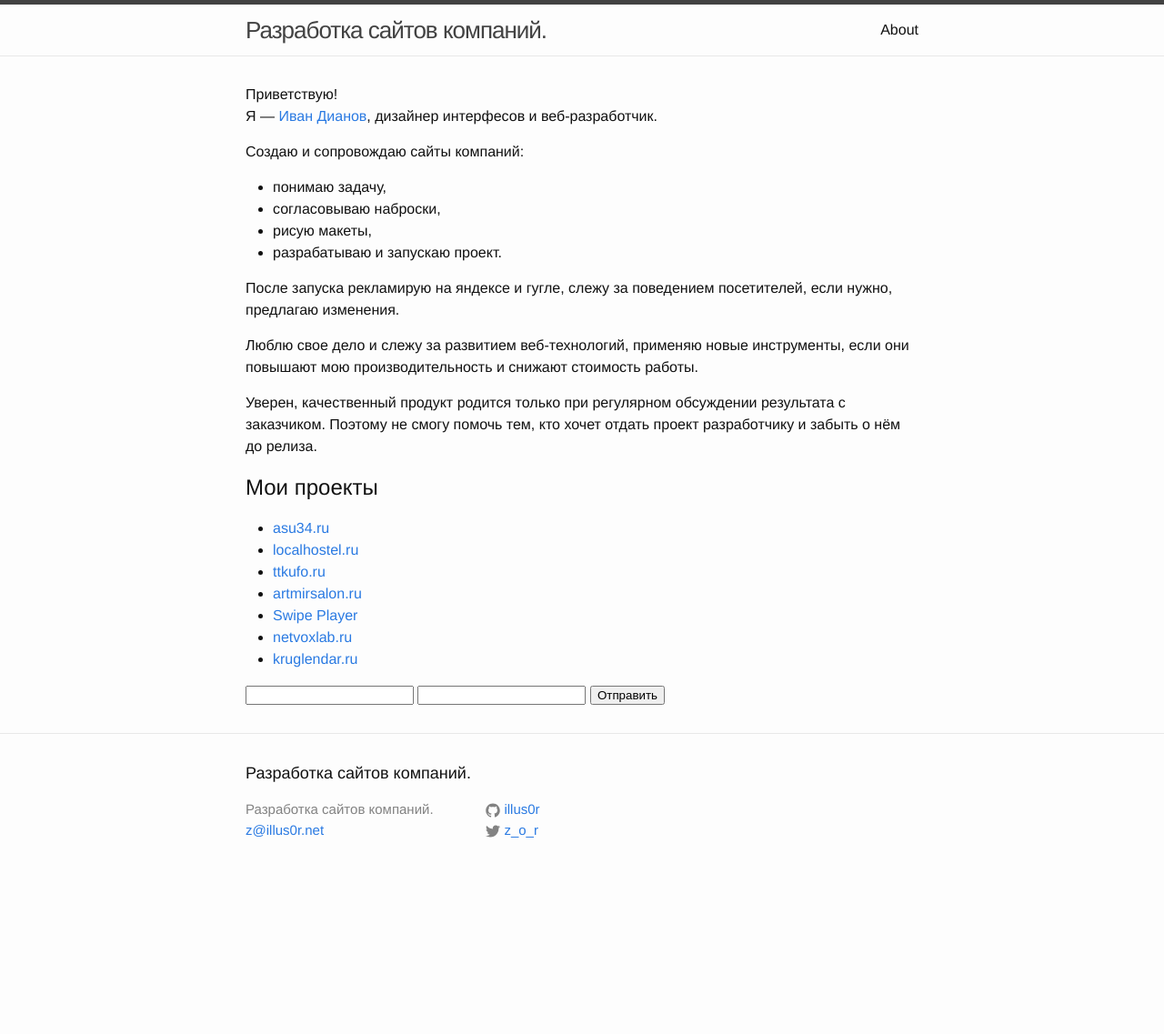
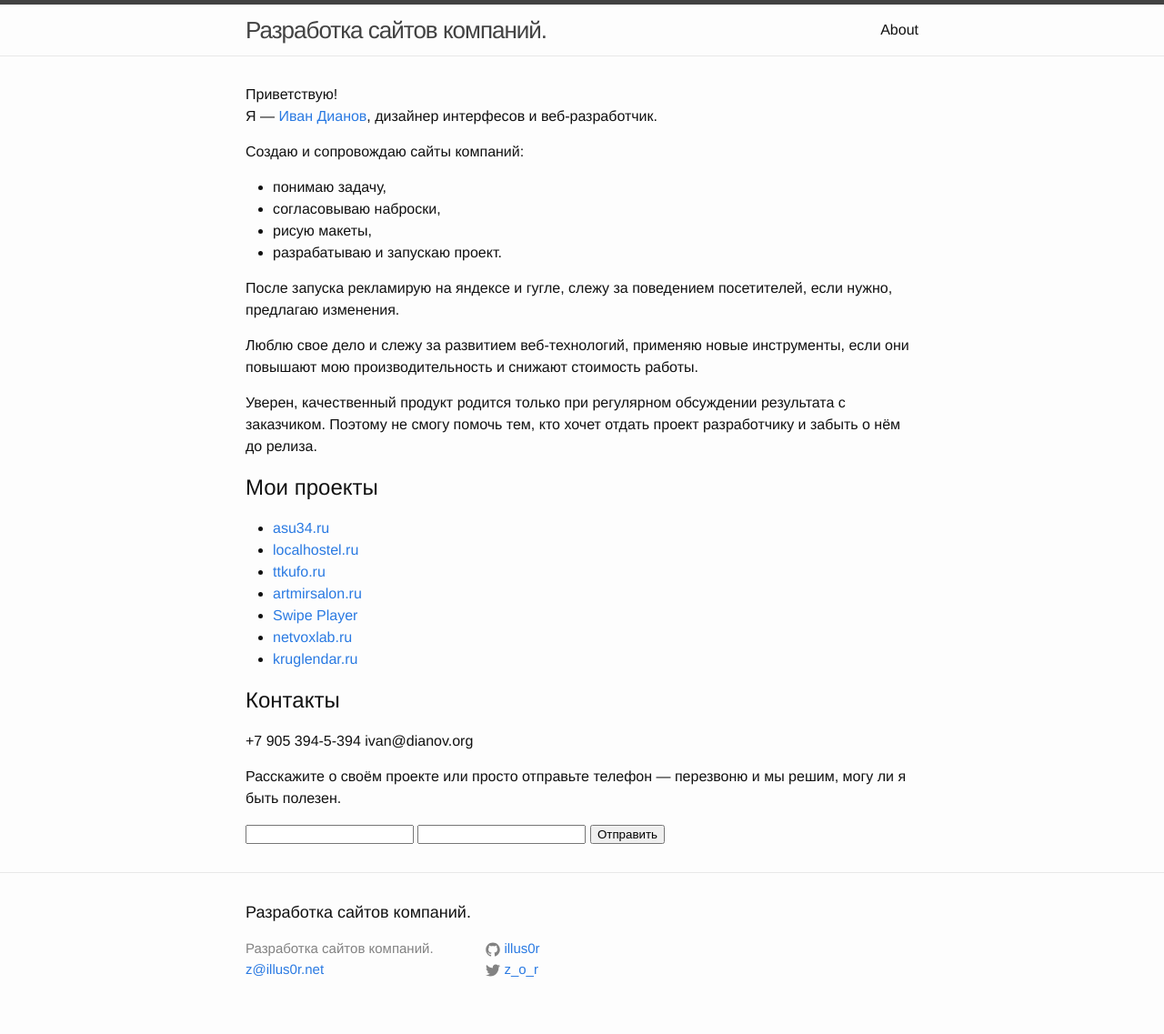
Before and after one commit to illus0r/dianov.org, a Jekyll site: the page built from index.md, in a window 1280 px wide. Shown: the whole page at 91% size. Built offline with Jekyll 4.4.1, drawn with Linux system fonts in a browser that asks for light colours; before the commit the page ends 984 px from its top, so only the background shows below that.

Commit message:
added form

```diff
--- a/index.md
+++ b/index.md
@@ -31,4 +31,11 @@ published: true
 * [netvoxlab.ru](http://netvoxlab.ru)
 * [kruglendar.ru](http://kruglendar.ru)
 
+Контакты
+--------
+
++7 905 394-5-394
+ivan@dianov.org
+
+Расскажите о своём проекте или просто отправьте телефон — перезвоню и мы решим, могу ли я быть полезен.
 {% include _contact_form.html %}
```
